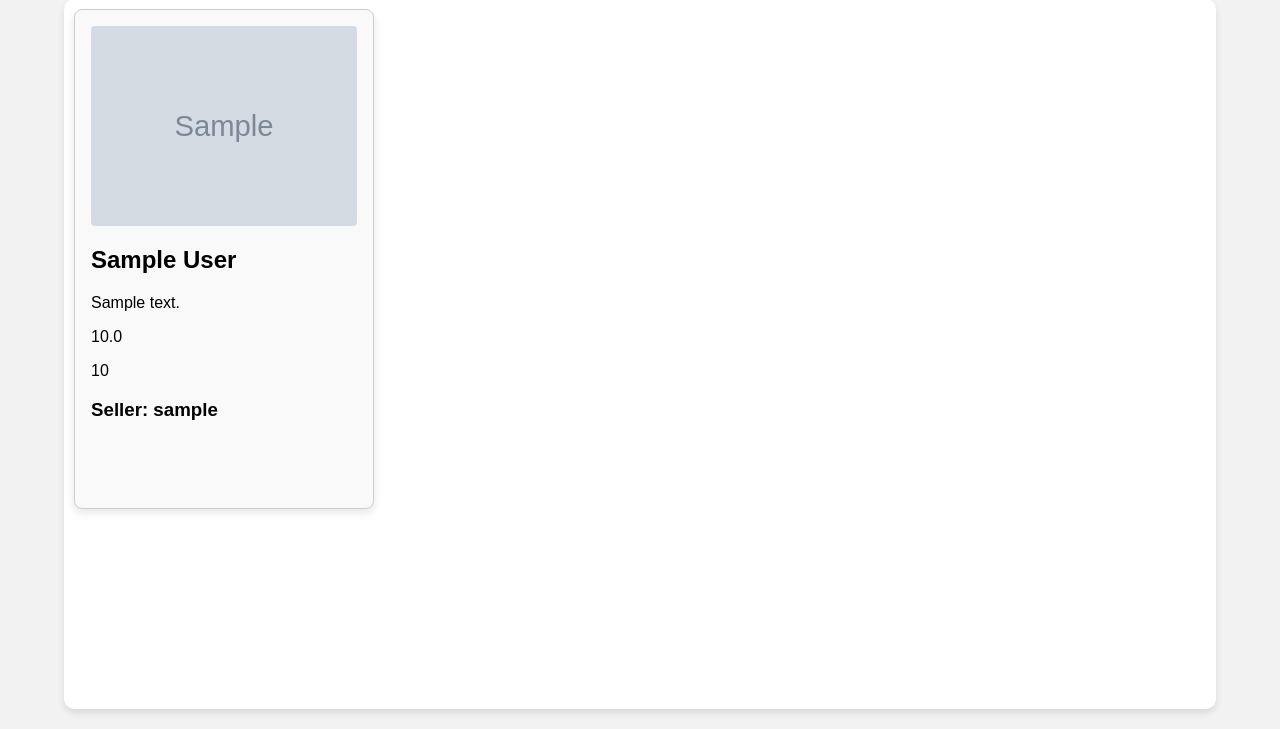
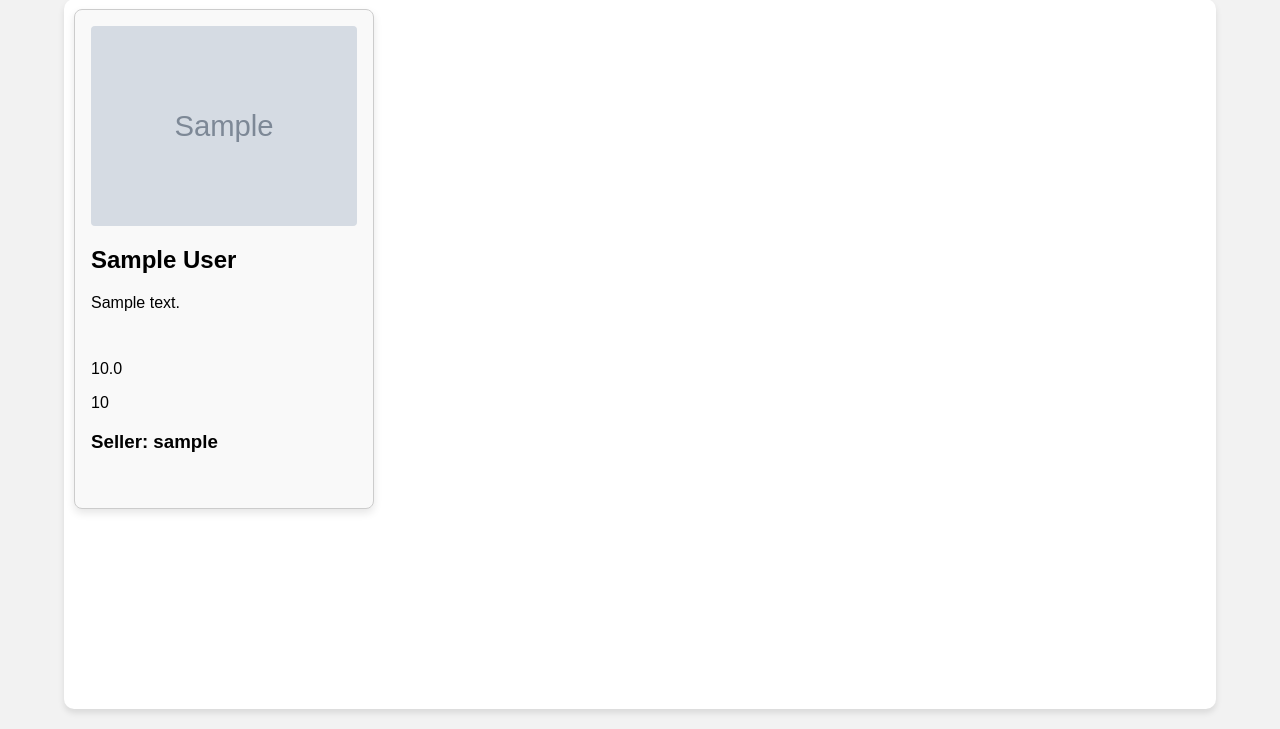
Before and after one commit to alammobaDar/NUMP-NU-Marketplace-, a Django app: page / in a window 1280 px wide. Shown: the part 111-840 px from the top of the page. Run offline with Django 5.2, Linux system fonts and the light colour scheme; tables that the repository leaves empty hold one stand-in row (values such as "Sample post"); grey boxes marked "Sample" are stand-in pictures.

Commit message:
update the home page

```diff
--- a/NUMP/templates/home.html
+++ b/NUMP/templates/home.html
@@ -13,7 +13,7 @@
                     <img class="image" src="{{ item.image.url }}" alt="{{ item.title }}">
                 </div>
                 <h2>{{ item.product_name }}</h2>
-                <p>{{ item.description }}</p>
+                <p class="product-description-text">{{ item.description }}</p>
                 <p>{{ item.price }}</p>
                 <p>{{ item.stocks }}</p>
                 <h3>Seller: {{ item.seller }}</h3>
```
